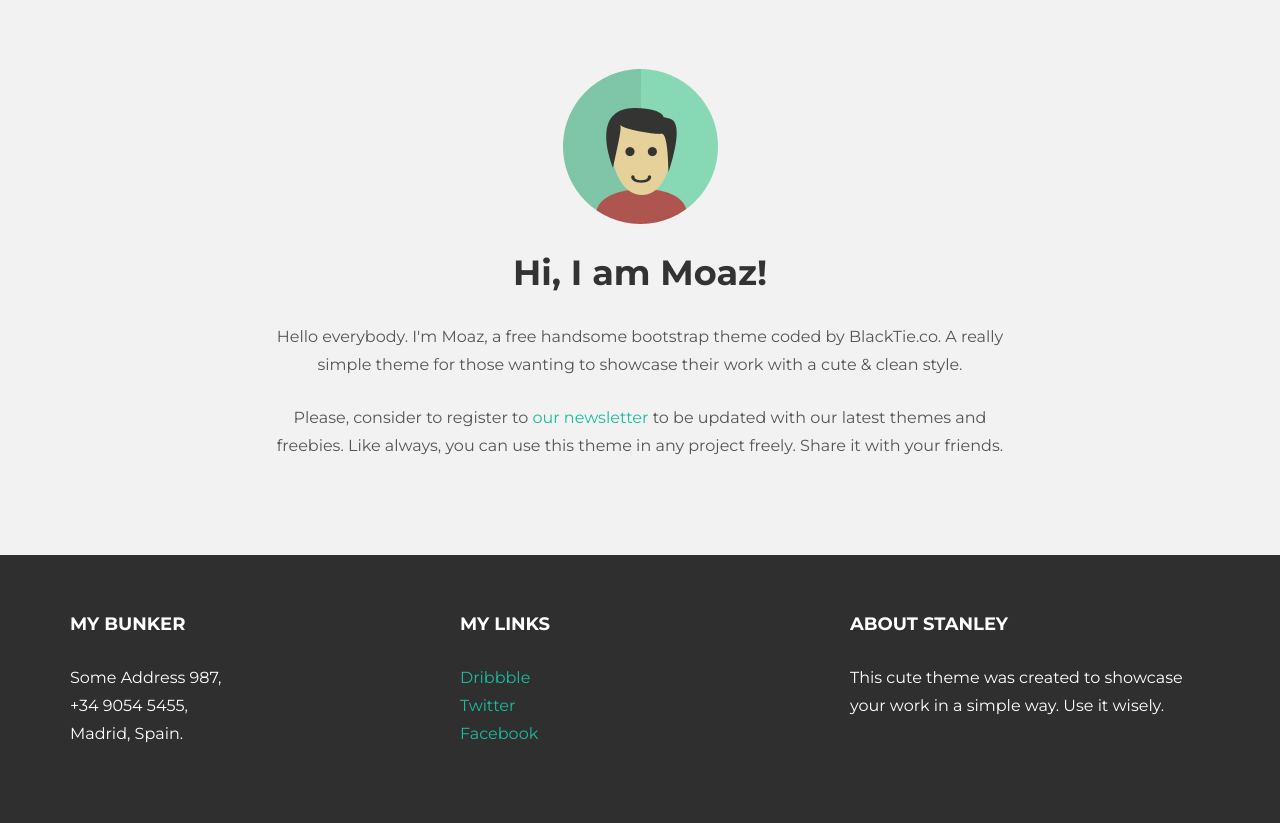
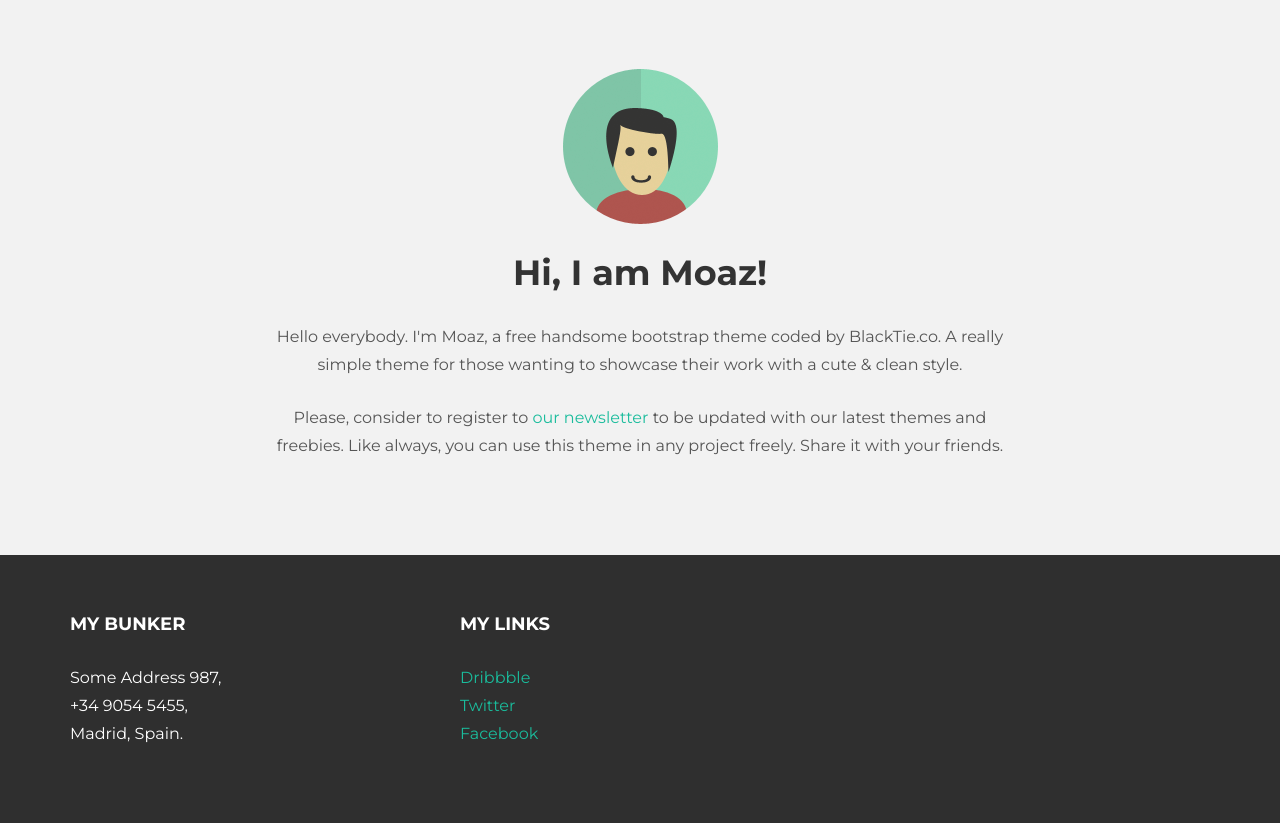
Before and after one commit to moazzaky/my-first-blog, a Django app: page / in a window 1280 px wide. Shown: the part 92-915 px from the top of the page. Run offline with Django 3.2, Linux system fonts and the light colour scheme; data that the repository does not hold is empty; some libraries are stand-ins or nearby versions.

Commit message:
static upload

```diff
--- a/blog/templates/blog/base.html
+++ b/blog/templates/blog/base.html
@@ -87,10 +87,7 @@
 					</p>
 				</div><!-- /col-lg-4 -->
 
-				<div class="col-lg-4">
-					<h4>About Stanley</h4>
-					<p>This cute theme was created to showcase your work in a simple way. Use it wisely.</p>
-				</div><!-- /col-lg-4 -->
+
 
 			</div>
 
```
